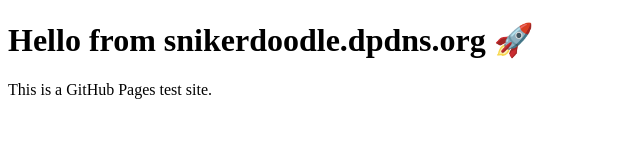
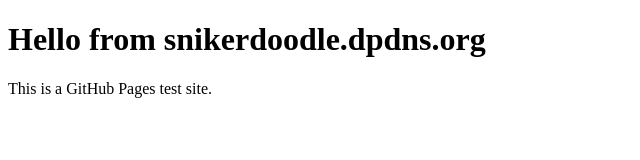
Before and after one commit to gcoen876/snikerdoodle, a plain HTML site: page index.html in a window 1280 px wide. Shown: the whole page, without its empty margins (0-640 px from the left). Drawn offline with Linux system fonts and the light colour scheme.

Commit message:
Update index.html

```diff
--- a/index.html
+++ b/index.html
@@ -4,7 +4,7 @@
     <title>Snikerdoodle Test</title>
 </head>
 <body>
-    <h1>Hello from snikerdoodle.dpdns.org 🚀</h1>
+    <h1>Hello from snikerdoodle.dpdns.org </h1>
     <p>This is a GitHub Pages test site.</p>
 </body>
 </html>
```
